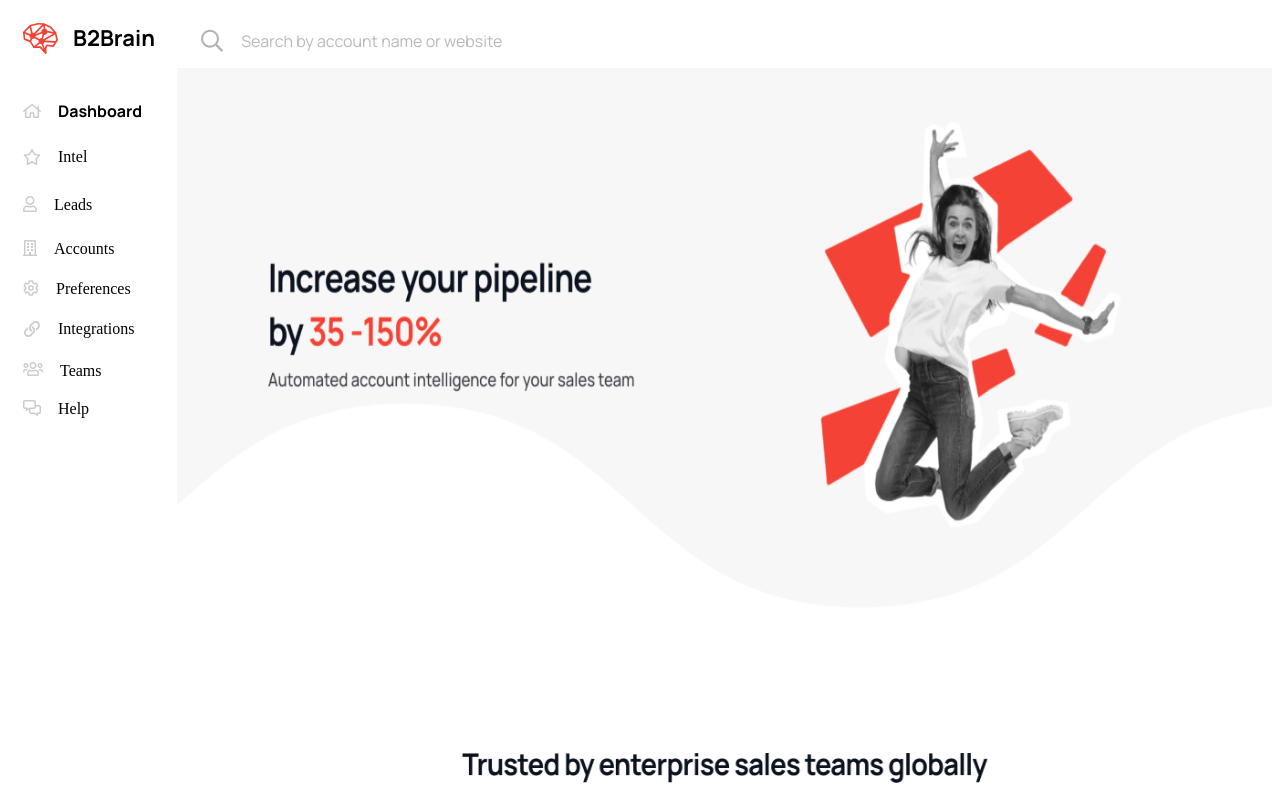
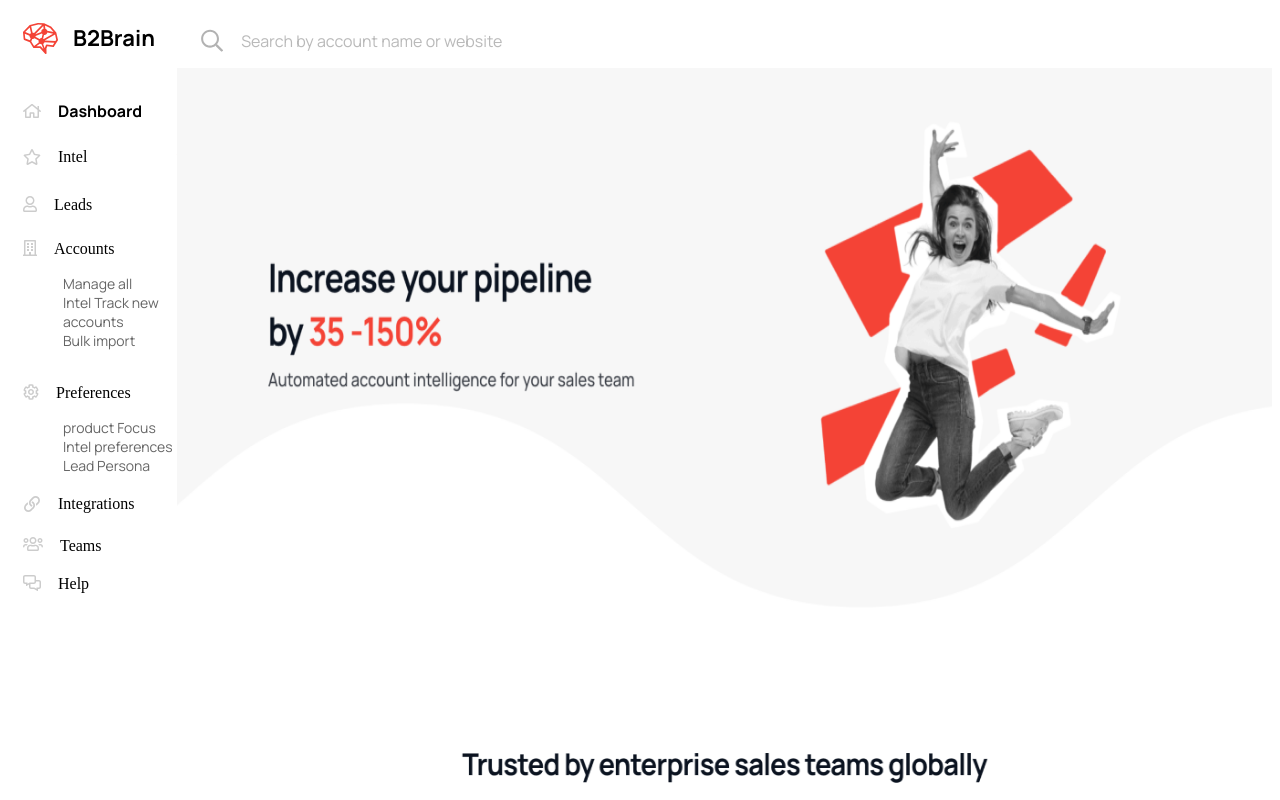
Before and after one commit to iBharath01/B2Brain-assignment, a Next.js app: page / in a window 1280 px wide. Shown: the top 800 px of the page. Built offline with nearby package versions, Linux system fonts and the light colour scheme.

Commit message:
conditionally rendering accounts on search

```diff
--- a/Styles/Sidebar.module.css
+++ b/Styles/Sidebar.module.css
@@ -109,3 +109,19 @@
     align-items: center;
     gap: 71px
 }
+
+
+.dropdown_item {
+    max-width: 100%;
+    height: 100%;
+    display: flex;
+    justify-content: center;
+}
+
+.list_item {
+    list-style-type: none;
+    font-family: 'Manrope', sans-serif;
+    font-weight: 400;
+    opacity: 60%;
+    font-size: 14px;
+}
--- /dev/null
+++ b/components/Accounts.js
@@ -0,0 +1,11 @@
+
+
+const Accounts = () => {
+    return (
+        <div>
+            gvdguyvbd
+        </div>
+    )
+}
+
+export default Accounts;
--- a/components/Navbar.js
+++ b/components/Navbar.js
@@ -4,16 +4,18 @@ import Bell from "./Icons/Bell";
 import Image from "next/image";
 import Logo from "../assets/Logo.png";
 
-const Navbar = () => {
+const Navbar = (props) => {
   return (
     <div className={Styles.navbar}>
       <div className={Styles.searchbar_container}>
         <div className={Styles.search_icon}>
           <div>
-            <Search />
+            {props.isSearchbarOpen ? <button onClick={props.clearSearchbar}>
+              X
+            </button> : <Search />}
           </div>
           <div >
-            <input className={Styles.input_element} type={"text"} placeholder={"Search by account name or website"} />
+            <input className={Styles.input_element} type={"text"} placeholder={"Search by account name or website"}  onFocus={props.handleSearchbarFocus}/>
           </div>
         </div>
         <div className={Styles.Bell_container}>
--- a/components/Sidebar.js
+++ b/components/Sidebar.js
@@ -11,7 +11,7 @@ import Help from "../components/Icons/Help";
 import Downarrow from "../components/Icons/Downarrow";
 import Uparrow from "../components/Icons/Uparrow";
 
-const Sidebar = () => {
+const Sidebar = (props) => {
   return (
     <div className={Styles.Sidebar}>
       <div className={Styles.Sidebar_logo}>
@@ -31,7 +31,7 @@ const Sidebar = () => {
           <div className={Styles.items}>
             <div>
               <Intel />
-            </div >
+            </div>
             <div>Intel</div>
           </div>
           <div className={Styles.unread_intel}>4 unread</div>
@@ -45,6 +45,7 @@ const Sidebar = () => {
           </div>
           <div className={Styles.unsean_leads}>4 unsean</div>
         </div>
+        <div>
         <div className={Styles.dropdown}>
           <div className={Styles.items}>
             <div>
@@ -56,6 +57,15 @@ const Sidebar = () => {
             <Downarrow />
           </div>
         </div>
+        <div>
+          <ul className={Styles.list_item}>
+            <li>Manage all</li>
+            <li>Intel Track new accounts</li>
+            <li>Bulk import</li>
+          </ul>
+        </div>
+        </div>
+        <div>
         <div className={Styles.uparrow}>
           <div className={Styles.items}>
             <div>
@@ -65,6 +75,14 @@ const Sidebar = () => {
           </div>
           <div>
             <Uparrow />
+          </div>
+        </div>
+        <div>
+          <ul className={Styles.list_item}>
+            <li>product Focus</li>
+            <li>Intel preferences</li>
+            <li>Lead Persona</li>
+          </ul>
         </div>
         </div>
         <div className={Styles.items}>
--- a/package.json
+++ b/package.json
@@ -11,7 +11,9 @@
   "dependencies": {
     "next": "12.2.2",
     "react": "18.2.0",
-    "react-dom": "18.2.0"
+    "react-dom": "18.2.0",
+    "react-router-dom": "^6.3.0",
+    "styled-components": "^5.3.5"
   },
   "devDependencies": {
     "eslint": "8.19.0",
--- a/pages/index.js
+++ b/pages/index.js
@@ -5,8 +5,23 @@ import Image from "next/image";
 import Hero from "../assets/Hero.png";
 import proofOfWork from "../assets/ProofOfWork.png";
 import Testimony from "../assets/Testimony.png";
+import Accounts from "../components/Accounts";
+import { useState } from "react";
 
 export default function Home() {
+  const [isSearchbarOpen, setIsSearchbarOpen] = useState(false);
+
+  const handleSearchbarFocus = () => {
+    setIsSearchbarOpen(true);
+  }
+
+  const clearSearchbar = () => {
+    setIsSearchbarOpen(false);
+  }
+
+
+
+
   return (
     <div className={Styles.Home}>
       <div className={Styles.Sidebar__container}>
@@ -14,9 +29,12 @@ export default function Home() {
       </div>
       <div className={Styles.Contain__container}>
         <div>
-          <Navbar />
+          <Navbar isSearchbarOpen={isSearchbarOpen} clearSearchbar={clearSearchbar} handleSearchbarFocus={handleSearchbarFocus}/>
         </div>
-        <div>
+        {
+          isSearchbarOpen ?  <div>
+          <Accounts />
+        </div>:     <div>
           <div className={Styles.image_hero}>
             <Image src={Hero} alt="hero" layout="fill" />
           </div>
@@ -27,7 +45,11 @@ export default function Home() {
             <Image src={Testimony} alt="Testimony" layout="fill" />
           </div>
         </div>
+        }
+
+
       </div>
+
     </div>
   );
 }
```
Also changed, not shown: 1 other file (tests, documents, lock files or other folders). Lines whose indentation alone changed are shown as unchanged.
